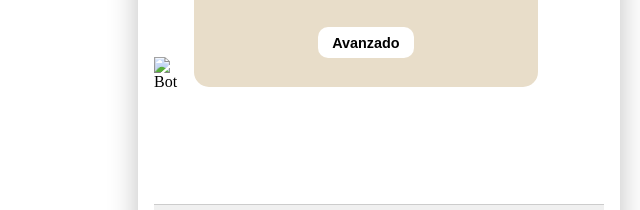
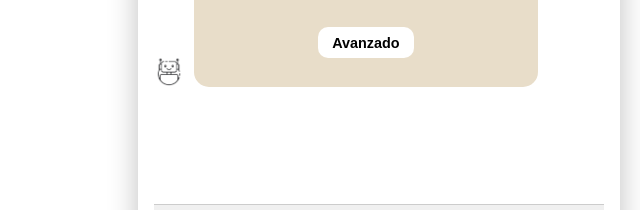
Before and after one commit to mariaferrandizdiaz/Bugsy, a website: page frontend/pages/chatbot-bubble.html in a window 1280 px wide. Both pictures are taken after a click on the element 1230 px from the left and 750 px from the top of the page. Shown: the part 436-646 px from the top of the page, 640-1280 px from the left. Drawn offline with nearby package versions, Linux system fonts and the light colour scheme.

Commit message:
cambios hechos en las imágenes dentro del chatbot para que se pueda reutilizar

```diff
--- a/frontend/pages/chatbot-bubble.html
+++ b/frontend/pages/chatbot-bubble.html
@@ -11,6 +11,7 @@
 
 <body>
   <div id="chat-button" onclick="toggleChat()">
+    <!-- en caso de que se llame a este ficher desde uno dentro de pages, no se pone la ruta de ../images/chatbot-icon.png, solo se pone images/chatbot-icon.png -->
     <img src="../images/chatbot-icon.png" alt="Abrir Chat" />
   </div>
 
@@ -28,7 +29,6 @@
     </button>
   </div>
 </div>
-
 
 <script src="https://cdn.jsdelivr.net/npm/marked/marked.min.js"></script>
 
@@ -123,7 +123,7 @@
     if (!nivelSeleccionado) {
       chat.innerHTML = `
         <div class="message bot">
-          <img class="icon" src="images/bot-icon.png" alt="Bot">
+          <img class="icon" src="../images/bot-icon.png" alt="Bot">
           <div class="bubble">
             ¡Hola! Antes de comenzar, selecciona tu nivel para adaptar las respuestas:
 <div style="margin-top: 1em; display: flex; flex-direction: column; align-items: center; gap: 0.1em;">
```
